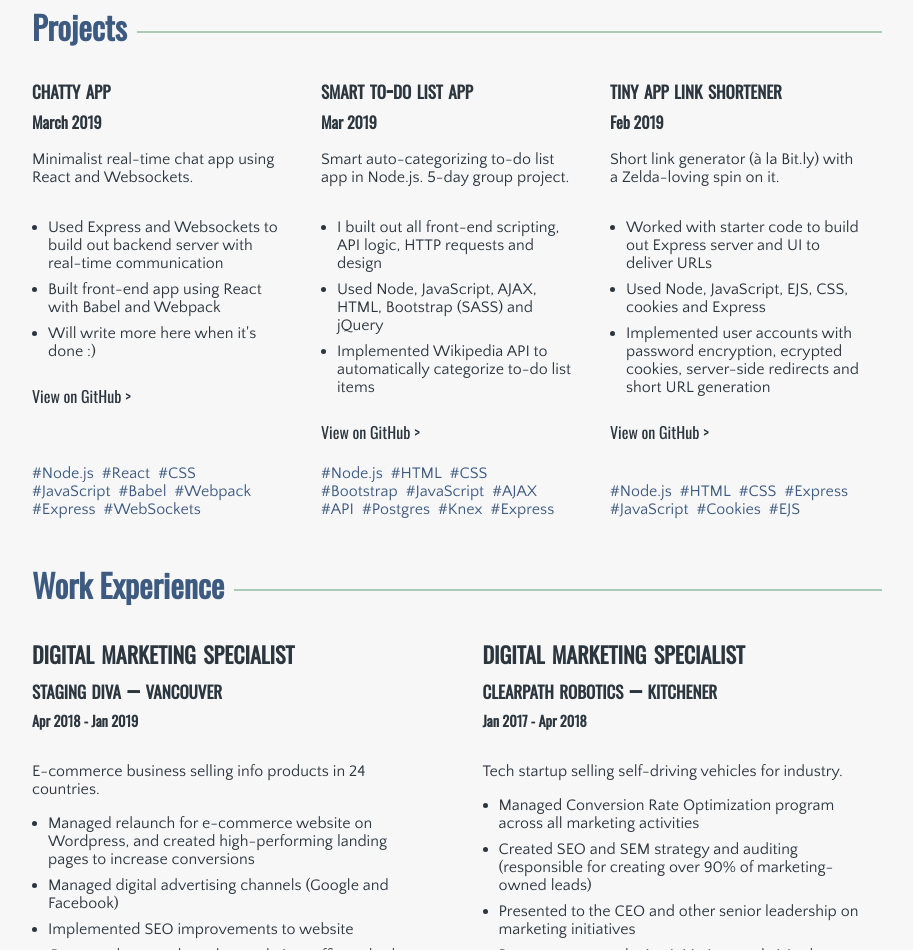
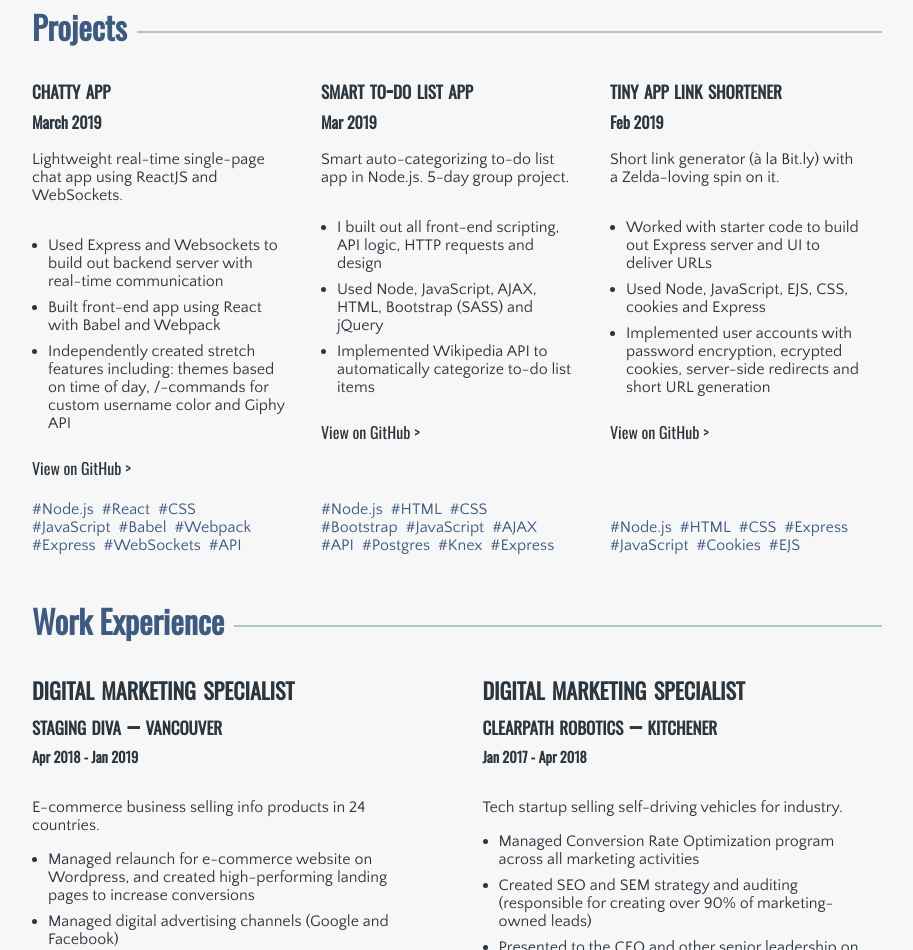
Before and after one commit to rachelgould/rachelgould.github.io, a website: page index.html in a window 1280 px wide. Shown: the part 1254-2204 px from the top of the page, without its empty margins (183-1096 px from the left). Drawn offline with nearby package versions, Linux system fonts and the light colour scheme.

Commit message:
expanded chatty app description

```diff
--- a/index.html
+++ b/index.html
@@ -105,11 +105,11 @@
           <div>
             <h2>chatty app</h2>
             <h3>March 2019</h3>
-            <p>Minimalist real-time chat app using React and Websockets.</p>
+            <p>Lightweight real-time single-page chat app using ReactJS and WebSockets.</p>
             <ul>
               <li>Used Express and Websockets to build out backend server with real-time communication</li>
               <li>Built front-end app using React with Babel and Webpack</li>
-              <li>Will write more here when it's done :)</li>
+              <li>Independently created stretch features including: themes based on time of day, /-commands for custom username color and Giphy API</li>
             </ul>
             <a href="https://github.com/rachelgould/chatty-app">View on GitHub ></a>
             <ul class="tech-stack">
@@ -121,6 +121,7 @@
               <li>#Webpack</li>
               <li>#Express</li>
               <li>#WebSockets</li>
+              <li>#API</li>
             </ul>
           </div>
 
```
